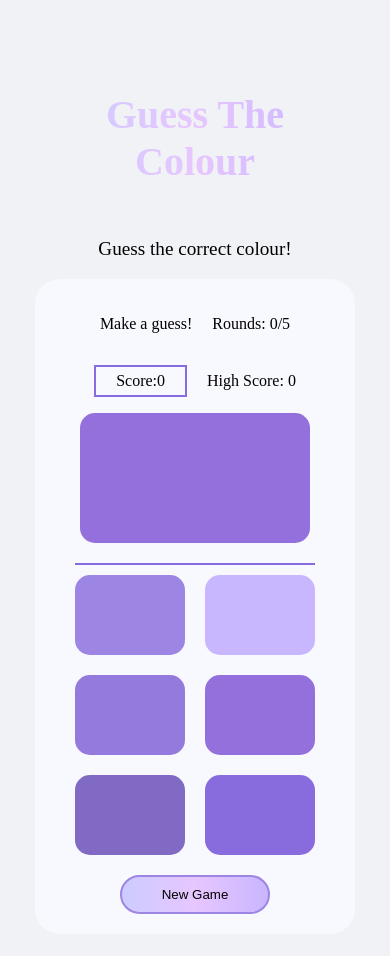
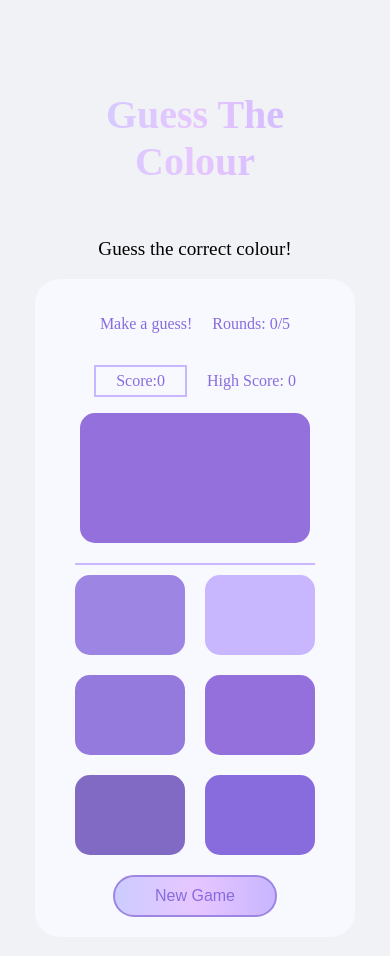
Before and after one commit to PuckerFace/Colour-Guessing-Game, a React (Vite) app: page / in a window 390 px wide. Shown: the top 956 px of the page. Built offline with nearby package versions, Linux system fonts and the light colour scheme.

Commit message:
made changes

```diff
--- a/src/index.css
+++ b/src/index.css
@@ -2,7 +2,7 @@
   --bg: #f1f2f6;
   --box-bg: #f8f8ff;
   --primary: #c8b6ff;
-  --primary: #886cde;
+  --secondary: #886cde;
   --gradient: linear-gradient(to right, #ccccff, #e7c6ff, #c8b6ff);
   --button: #9c85e3;
 }
@@ -85,6 +85,7 @@ button {
   background: var(--gradient);
   border-radius: 25px;
   border: 2px solid var(--button);
+  color: var(--secondary);
 }
 
 .new-game:hover {
@@ -96,7 +97,7 @@ button {
   display: flex;
   gap: 30px;
   justify-content: space-around;
-
+  color: var(--secondary);
   align-items: center;
   text-align: center;
   font-size: 1.2rem;
@@ -206,4 +207,12 @@ button {
   .color-option {
     width: 110px;
   }
+  .new-game {
+    width: 100%;
+    padding: 10px 40px;
+    font-size: 1rem;
   }
+  .new-game-box {
+    display: block;
+  }
+}
```
Lines whose indentation alone changed are shown as unchanged.
